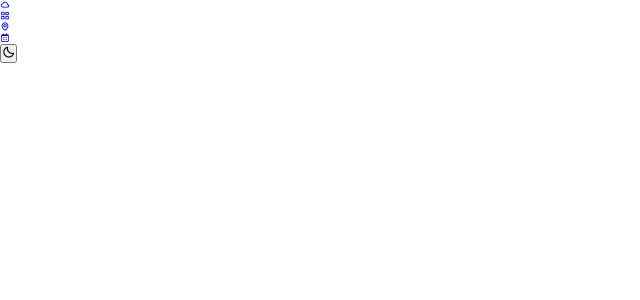
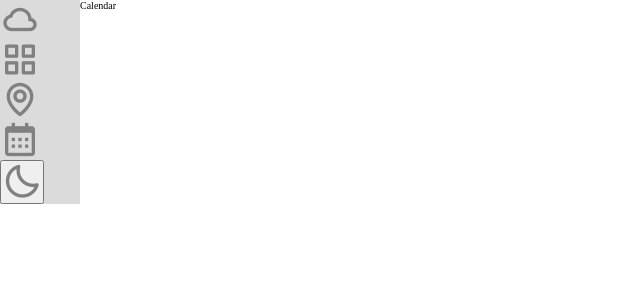
Before and after one commit to AmanRawatOfficial/Weather24, a React (Create React App) app: page /calendar in a window 1280 px wide. Before the commit this address had no page. Shown: the top 300 px of the page, without its empty margins (0-640 px from the left). Built offline with nearby package versions, Linux system fonts and the light colour scheme.

Commit message:
added navbar icons and styled them

```diff
--- /dev/null
+++ b/src/App.css
@@ -0,0 +1,3 @@
+.app {
+    display: flex;
+}
--- a/src/App.jsx
+++ b/src/App.jsx
@@ -1,21 +1,24 @@
 import React from "react";
 import { Routes, Route } from "react-router-dom";
 
+// Local imports
+import "./App.css"
 import Navbar from "./components/navbar/Navbar";
 import Dashboard from "./components/dashboard/Dashboard";
-import Location from "./components/location/Location"
-import Calendar from "./components/calendar/Calendar"
+import Location from "./components/location/Location";
+import Calendar from "./components/calendar/Calendar";
 
 const App = () => {
     return (
-        <>
+        <div className="app">
             <Navbar />
             <Routes>
-                <Route to="/dashboard" element={<Dashboard />} />
-                <Route to="/location" element={<Location />} />
-                <Route to="/calendar" element={<Calendar />} />
+                <Route path="/dashboard" element={<Dashboard />} />
+                <Route path="/location" element={<Location />} />
+                <Route path="/calendar" element={<Calendar />} />
+                <Route path="*" element={<h1>Page Not Found!</h1>} />
             </Routes>
-        </>
+        </div>
     );
 };
 
--- a/src/Redux/store.js
+++ b/src/Redux/store.js
@@ -1,7 +1,9 @@
 import { configureStore } from "@reduxjs/toolkit"
+
+import darkmodeReducer from "./darkmodeSlice";
 
 export default configureStore({
     reducer: {
-
+        darkmode: darkmodeReducer
     }
 })
--- a/src/components/calendar/Calendar.jsx
+++ b/src/components/calendar/Calendar.jsx
@@ -0,0 +1,9 @@
+import React from 'react'
+
+function Calendar() {
+  return (
+    <div>Calendar</div>
+  )
+}
+
+export default Calendar
--- a/src/components/location/Location.jsx
+++ b/src/components/location/Location.jsx
@@ -0,0 +1,9 @@
+import React from 'react'
+
+function Location() {
+  return (
+    <div>Location</div>
+  )
+}
+
+export default Location
--- a/src/components/navbar/Navbar.css
+++ b/src/components/navbar/Navbar.css
@@ -0,0 +1,9 @@
+.sidebar {
+    background: rgb(219, 219, 219);
+    width: 8rem;
+}
+
+.sidebar-icon {
+    color: gray;
+    font-size: 40px;
+}
--- a/src/components/navbar/Navbar.jsx
+++ b/src/components/navbar/Navbar.jsx
@@ -1,14 +1,16 @@
 import React from "react";
 import { Link } from "react-router-dom"
 
+import "./Navbar.css"
+
 function Navbar() {
     return (
-        <nav>
+        <nav className="sidebar">
             <div>
                 <div>
                     <Link to="/dashboard">
                         <i
-                            className={`bx bx-cloud`}
+                            className={`bx bx-cloud sidebar-icon`}
                         ></i>
                     </Link>
                 </div>
@@ -17,21 +19,21 @@ function Navbar() {
                 <li>
                     <Link to="/dashboard">
                         <i
-                            className={`bx bx-grid-alt`}
+                            className={`bx bx-grid-alt sidebar-icon`}
                         ></i>
                     </Link>
                 </li>
                 <li>
                     <Link to="/location">
                         <i
-                            className={`bx bx-map`}
+                            className={`bx bx-map sidebar-icon`}
                         ></i>
                     </Link>
                 </li>
                 <li>
                     <Link to="/calendar">
                         <i
-                            className={`bx bx-calendar`}
+                            className={`bx bx-calendar sidebar-icon`}
                         ></i>
                     </Link>
                 </li>
@@ -39,7 +41,7 @@ function Navbar() {
             <button
             >
                 <i
-                    className={`bx bx-moon`}
+                    className={`bx bx-moon sidebar-icon`}
                 ></i>
             </button>
         </nav>
```
Also changed, not shown: src/Redux/darkmodeSlice.js (renamed from src/Redux/darkMode.js).
